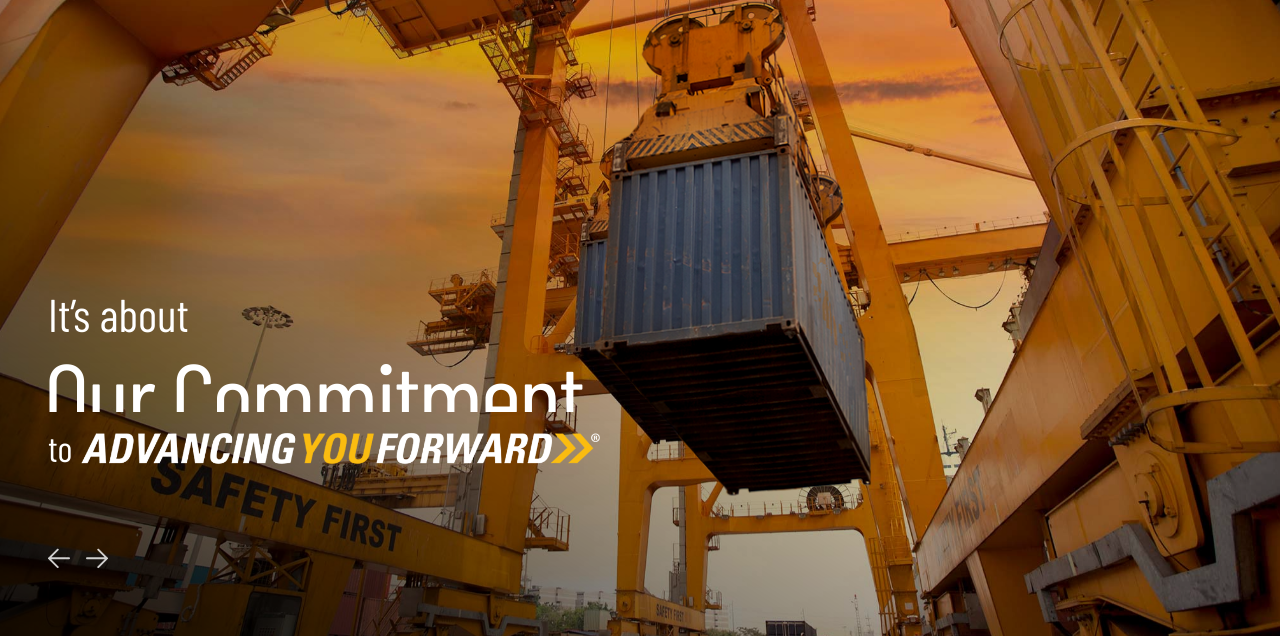
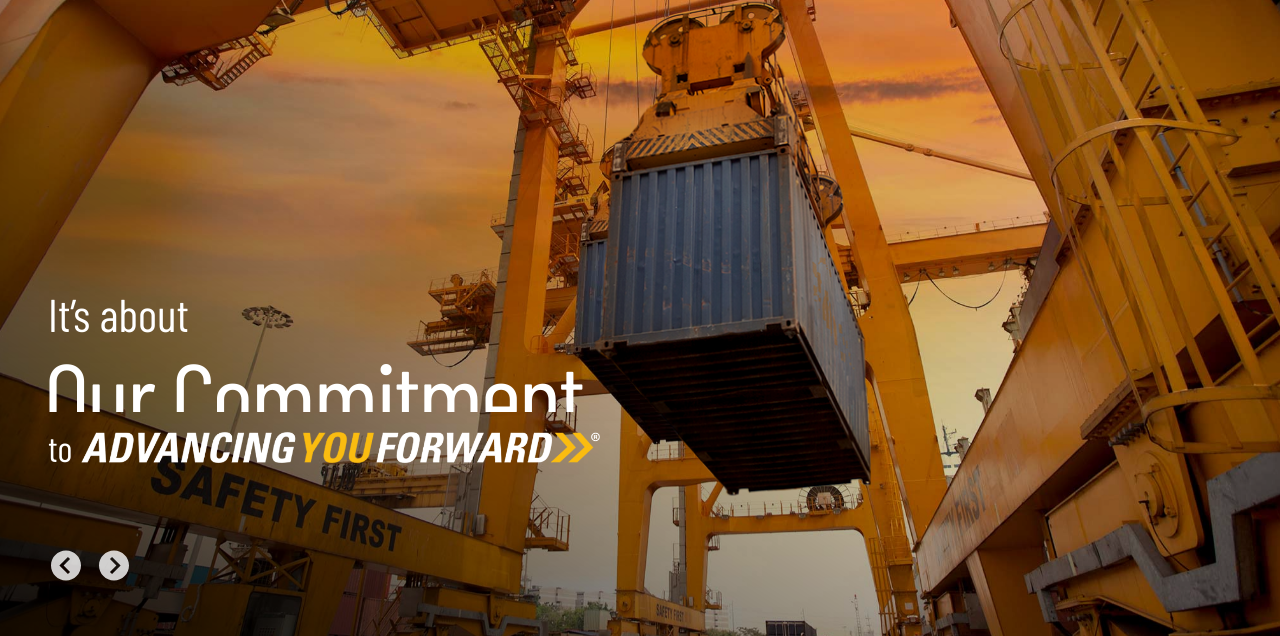
Before and after one commit to slantdev/trakindo-emcs-landingpage, a website with bundled scripts: page index.html in a window 1280 px wide. Shown: the part 110-746 px from the top of the page. Built offline with nearby package versions, Linux system fonts and the light colour scheme; grey boxes are pictures that could not be loaded; a web font is replaced by a local one.

Commit message:
update arrow

```diff
--- a/index.html
+++ b/index.html
@@ -190,25 +190,21 @@
                 </div>
               </div> -->
             </div>
-            <div class="flex gap-x-4 mt-20">
+            <div class="flex gap-x-3 mt-20">
               <button
                 class="swiper-btn-prev flex justify-center items-center text-white text-opacity-80 hover:text-opacity-100"
                 type="button"
               >
                 <svg
-                  class="rotate-180"
-                  width="22"
-                  height="20"
-                  viewBox="0 0 22 20"
+                  width="36"
+                  height="36"
+                  viewBox="0 0 24 24"
                   fill="none"
                   xmlns="http://www.w3.org/2000/svg"
                 >
                   <path
-                    d="M12.25 1.25L21 10L12.25 18.75M1 10H21H1Z"
-                    stroke="currentColor"
-                    stroke-width="2"
-                    stroke-linecap="round"
-                    stroke-linejoin="round"
+                    d="M12 2C6.486 2 2 6.486 2 12C2 17.514 6.486 22 12 22C17.514 22 22 17.514 22 12C22 6.486 17.514 2 12 2ZM14.707 16.293L13.293 17.707L7.586 12L13.293 6.293L14.707 7.707L10.414 12L14.707 16.293Z"
+                    fill="currentColor"
                   />
                 </svg>
               </button>
@@ -217,18 +213,16 @@
                 type="button"
               >
                 <svg
-                  width="22"
-                  height="20"
-                  viewBox="0 0 22 20"
+                  width="36"
+                  height="36"
+                  viewBox="0 0 24 24"
                   fill="none"
                   xmlns="http://www.w3.org/2000/svg"
+                  class="rotate-180"
                 >
                   <path
-                    d="M12.25 1.25L21 10L12.25 18.75M1 10H21H1Z"
-                    stroke="currentColor"
-                    stroke-width="2"
-                    stroke-linecap="round"
-                    stroke-linejoin="round"
+                    d="M12 2C6.486 2 2 6.486 2 12C2 17.514 6.486 22 12 22C17.514 22 22 17.514 22 12C22 6.486 17.514 2 12 2ZM14.707 16.293L13.293 17.707L7.586 12L13.293 6.293L14.707 7.707L10.414 12L14.707 16.293Z"
+                    fill="currentColor"
                   />
                 </svg>
               </button>
```
Also changed, not shown: dist/css/app.css.
